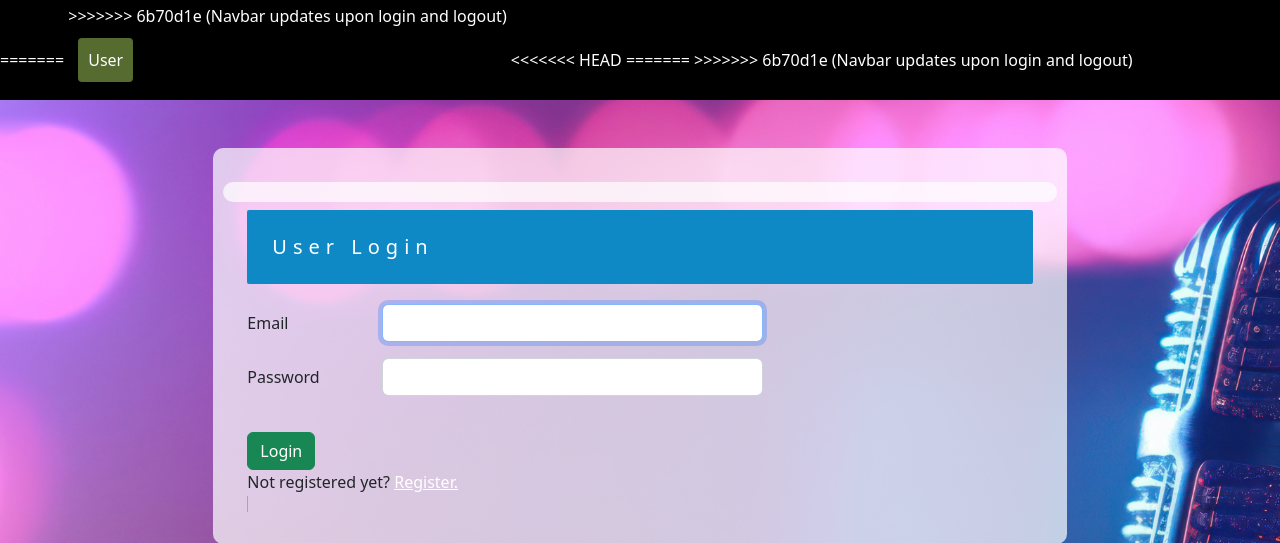
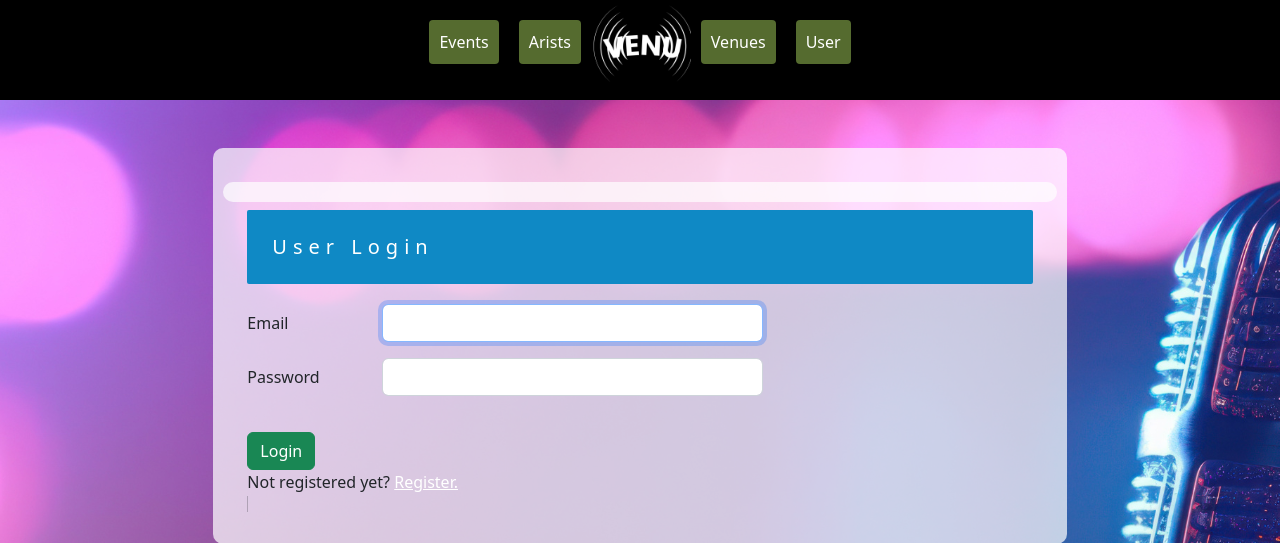
Before and after one commit to sammierosado/liftoff-group-1, a Spring Boot app: page /login in a window 1280 px wide. Shown: the top 543 px of the page. Run offline with Spring Boot 4, Linux system fonts and the light colour scheme; some of the project's set-up classes (security, data sources, template engines, error pages and the like) are left out, and stand-ins take their place; some libraries are stand-ins or nearby versions.

Commit message:
Navbar updates upon login and logout

```diff
--- a/VenuApp/src/main/resources/templates/fragments.html
+++ b/VenuApp/src/main/resources/templates/fragments.html
@@ -43,36 +43,13 @@
             </div>
         </div>
 
-<<<<<<< HEAD
-        <div class="dropdown">
-=======
         <div class="dropdown" sec:authorize="!isAuthenticated()">
->>>>>>> 6b70d1e (Navbar updates upon login and logout)
             <button class="nav">User</button>
             <div class="dropdown-content">
                 <a href="/login">Login</a>
                 <a href="/registration/register">Register</a>
             </div>
         </div>
-<<<<<<< HEAD
-<!--        <li sec:authorize="!isAuthenticated()" class="nav-item">-->
-<!--            <a class="btn btn-outline-light" th:href="@{/login}">Login</a>-->
-<!--        </li>-->
-<!--        <li sec:authorize="isAuthenticated()" class="nav-item dropdown">-->
-<!--            <a class="nav-link dropdown-toggle" href="#" id="navbarDropdown" role="button" data-toggle="dropdown"-->
-<!--               aria-haspopup="true" aria-expanded="false" sec:authentication="name">-->
-<!--            </a>-->
-<!--            <div class="dropdown-menu" aria-labelledby="navbarDropdown">-->
-<!--                <a class="pl-3" th:href="@{/password}">Passwort ändern</a>-->
-<!--                <div class="dropdown-divider"></div>-->
-<!--                <a class="pl-3" th:href="@{/logout}">Logout</a>-->
-<!--            </div>-->
-<!--        </li>-->
-
-
-
-
-=======
 
         <div class="dropdown" sec:authorize="isAuthenticated()">
             <button class="nav" sec:authentication="name">User</button>
@@ -80,7 +57,6 @@
                 <a href="/logout">Logout</a>
             </div>
         </div>
->>>>>>> 6b70d1e (Navbar updates upon login and logout)
     </div>
 </div>
 </header>
```
